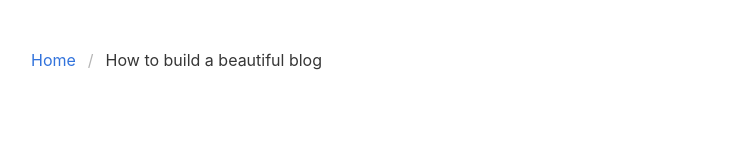
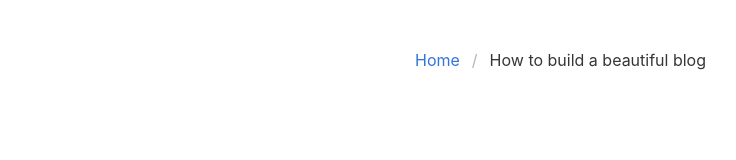
Before and after one commit to settipalli/Bulma-Playground, a plain HTML site: page blog.html in a window 1280 px wide. Shown: the whole page, without its empty margins (33-769 px from the left). Drawn offline with Linux system fonts and the light colour scheme.

Commit message:
Ch6. Using CSS3 grid concepts to align breadcrumbs in the center. Bulma does not have such facility.

```diff
--- a/blog.html
+++ b/blog.html
@@ -6,10 +6,20 @@
         <meta name="viewport" content="width=device-width, initial-scale=1">
         <title>Blog</title>
         <link rel="stylesheet" href="css/bulma704.css"/>
+        <style>
+            .grid {
+                display: grid;
+                grid-template-columns: 1fr 1fr 1fr;
+            }
+
+            .grid * {
+                grid-column: 2/3;  /* shortcut for gird-column-start and grid-column-end */
+            }
+        </style>
     </head>
     <body>
         <section class="section">
-            <div class="container">
+            <div class="container grid">
                 <nav class="breadcrumb" aria-label="breadcrumbs">
                     <ul>
                         <li><a href="#">Home</a></li>
```
